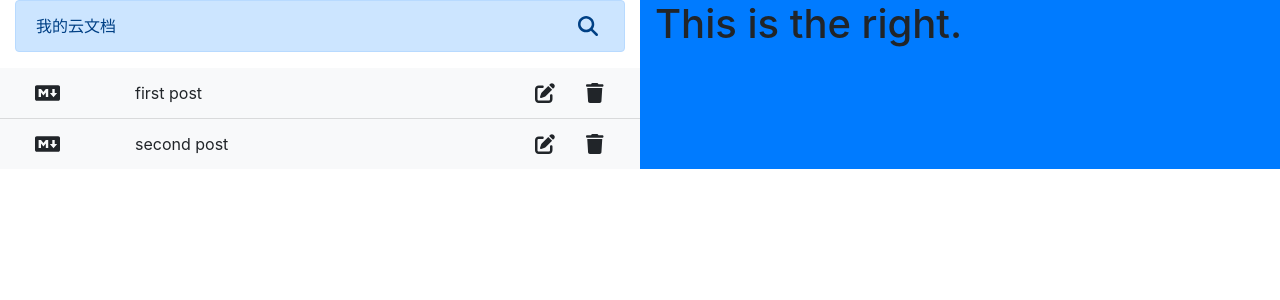
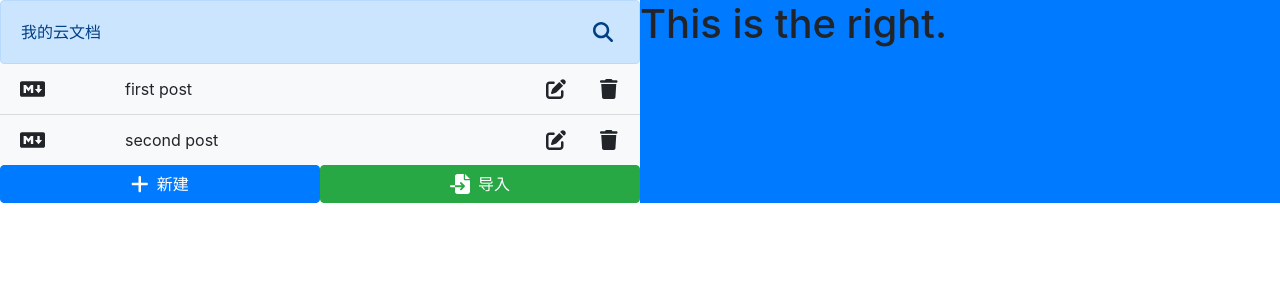
Before and after one commit to komorebi920/2023_electron-react-qiniu, a React (Create React App) app in the folder cloud-doc/: page / in a window 1280 px wide. Shown: the top 300 px of the page. Built offline with nearby package versions, Linux system fonts and the light colour scheme.

Commit message:
完善左侧边栏

```diff
--- a/cloud-doc/src/App.js
+++ b/cloud-doc/src/App.js
@@ -1,13 +1,15 @@
 import "./App.css";
 import "bootstrap/dist/css/bootstrap.min.css";
+import { faPlus, faFileImport } from "@fortawesome/free-solid-svg-icons";
 import FileSearch from "./components/FileSearch";
 import FileList from "./components/FileList";
+import BottomBtn from "./components/BottomBtn";
 import defaultFiles from "./utils/defaultFiles";
 
 function App() {
   return (
-    <div className="App container-fluid">
-      <div className="row">
+    <div className="App container-fluid px-0">
+      <div className="row no-gutters">
         <div className="col-6 left-panel">
           <FileSearch title="我的云文档" onFileSearch={console.log} />
           <FileList
@@ -16,6 +18,18 @@
             onSaveEdit={(id, value) => console.log(id, value)}
             onFileDelete={(id) => console.log(id)}
           />
+          <div className="row no-gutters">
+            <div className="col-6">
+              <BottomBtn text="新建" colorClass="btn-primary" icon={faPlus} />
+            </div>
+            <div className="col-6">
+              <BottomBtn
+                text="导入"
+                colorClass="btn-success"
+                icon={faFileImport}
+              />
+            </div>
+          </div>
         </div>
         <div className="col-6 bg-primary right-panel">
           <h1>This is the right.</h1>
--- /dev/null
+++ b/cloud-doc/src/components/BottomBtn.js
@@ -0,0 +1,29 @@
+import React from "react";
+import { FontAwesomeIcon } from "@fortawesome/react-fontawesome";
+import PropTypes from "prop-types";
+
+const BottomBtn = ({ text, colorClass, icon, onClick }) => {
+  return (
+    <button
+      type="button"
+      className={`btn btn-block no-border ${colorClass}`}
+      onClick={onClick}
+    >
+      <FontAwesomeIcon title={text} size="lg" icon={icon} className="mr-2" />
+      {text}
+    </button>
+  );
+};
+
+BottomBtn.propTypes = {
+  text: PropTypes.string,
+  colorClass: PropTypes.string,
+  icon: PropTypes.element.isRequired,
+  onClick: PropTypes.func,
+};
+
+BottomBtn.defaultProps = {
+  text: "新建",
+};
+
+export default BottomBtn;
--- a/cloud-doc/src/components/FileList.js
+++ b/cloud-doc/src/components/FileList.js
@@ -1,36 +1,30 @@
-import React, { useState, useEffect, useRef } from "react";
+import React, { useState, useEffect } from "react";
 import { FontAwesomeIcon } from "@fortawesome/react-fontawesome";
 import { faEdit, faTrash, faClose } from "@fortawesome/free-solid-svg-icons";
 import { faMarkdown } from "@fortawesome/free-brands-svg-icons";
 import PropTypes from "prop-types";
+import useKeyPress from "../hooks/useKeyPress";
 
 const FileList = ({ files, onFileClick, onSaveEdit, onFileDelete }) => {
   const [editStatus, setEditStatus] = useState(false);
   const [value, setValue] = useState("");
+  const enterPressed = useKeyPress(13);
+  const escPressed = useKeyPress(27);
 
-  const closeEdit = (evt) => {
-    evt.preventDefault();
-
+  const closeEdit = () => {
     setEditStatus(false);
     setValue("");
   };
 
   useEffect(() => {
-    const handleInputEvent = (evt) => {
-      const { keyCode } = evt;
+    if (enterPressed && editStatus) {
+      onSaveEdit(editStatus, value);
+      closeEdit();
+    }
 
-      if (keyCode === 13 && editStatus) {
-        const item = files.find((file) => file.id === editStatus);
-        onSaveEdit(item.id, value);
-        closeEdit(evt);
-      } else if (keyCode === 27 && editStatus) {
-        closeEdit(evt);
-      }
-    };
-
-    document.addEventListener("keyup", handleInputEvent);
-
-    return () => document.removeEventListener("keyup", handleInputEvent);
+    if (escPressed && editStatus) {
+      closeEdit();
+    }
   });
 
   return (
--- a/cloud-doc/src/components/FileSearch.js
+++ b/cloud-doc/src/components/FileSearch.js
@@ -2,33 +2,28 @@
 import { FontAwesomeIcon } from "@fortawesome/react-fontawesome";
 import { faSearch, faClose } from "@fortawesome/free-solid-svg-icons";
 import PropTypes from "prop-types";
+import useKeyPress from "../hooks/useKeyPress";
 
 const FileSearch = ({ title, onFileSearch }) => {
   const [inputActive, setInputActive] = useState(false);
   const [value, setValue] = useState("");
+  const enterPressed = useKeyPress(13);
+  const escPressed = useKeyPress(27);
   const inputRef = useRef(null);
 
-  const closeSearch = (evt) => {
-    evt.preventDefault();
-
+  const closeSearch = () => {
     setInputActive(false);
     setValue("");
   };
 
   useEffect(() => {
-    const handleInputEvent = (evt) => {
-      const { keyCode } = evt;
+    if (enterPressed && inputActive) {
+      onFileSearch(value);
+    }
 
-      if (keyCode === 13 && inputActive) {
-        onFileSearch(value);
-      } else if (keyCode === 27 && inputActive) {
-        closeSearch(evt);
+    if (escPressed && inputActive) {
+      closeSearch();
     }
-    };
-
-    document.addEventListener("keyup", handleInputEvent);
-
-    return () => document.removeEventListener("keyup", handleInputEvent);
   });
 
   useEffect(() => {
@@ -38,11 +33,10 @@
   }, [inputActive]);
 
   return (
-    <div className="alert alert-primary">
-      <div className="d-flex justify-content-between align-items-center">
+    <div className="alert alert-primary mb-0 d-flex justify-content-between align-items-center">
       {!inputActive && (
         <>
-            <span>{title}</span>
+          <span style={{ lineHeight: "38px" }}>{title}</span>
           <button
             type="button"
             className="icon-button"
@@ -66,7 +60,6 @@
         </>
       )}
     </div>
-    </div>
   );
 };
 
--- /dev/null
+++ b/cloud-doc/src/hooks/useKeyPress.js
@@ -0,0 +1,35 @@
+import { useState, useEffect } from "react";
+
+const useKeyPress = (targetKeyCode) => {
+  const [keyPressed, setKeyPressed] = useState(false);
+
+  const keyDownHandler = (evt) => {
+    const { keyCode } = evt;
+console.log('down')
+    if (keyCode === targetKeyCode) {
+      setKeyPressed(true);
+    }
+  };
+
+  const keyUpHandler = (evt) => {
+    const { keyCode } = evt;
+    console.log('down')
+    if (keyCode === targetKeyCode) {
+      setKeyPressed(false);
+    }
+  };
+
+  useEffect(() => {
+    document.addEventListener("keydown", keyDownHandler);
+    document.addEventListener("keyup", keyUpHandler);
+
+    return () => {
+      document.removeEventListener("keydown", keyDownHandler);
+      document.removeEventListener("keyup", keyUpHandler);
+    };
+  });
+
+  return keyPressed;
+};
+
+export default useKeyPress;
```
Lines whose indentation alone changed are shown as unchanged.
